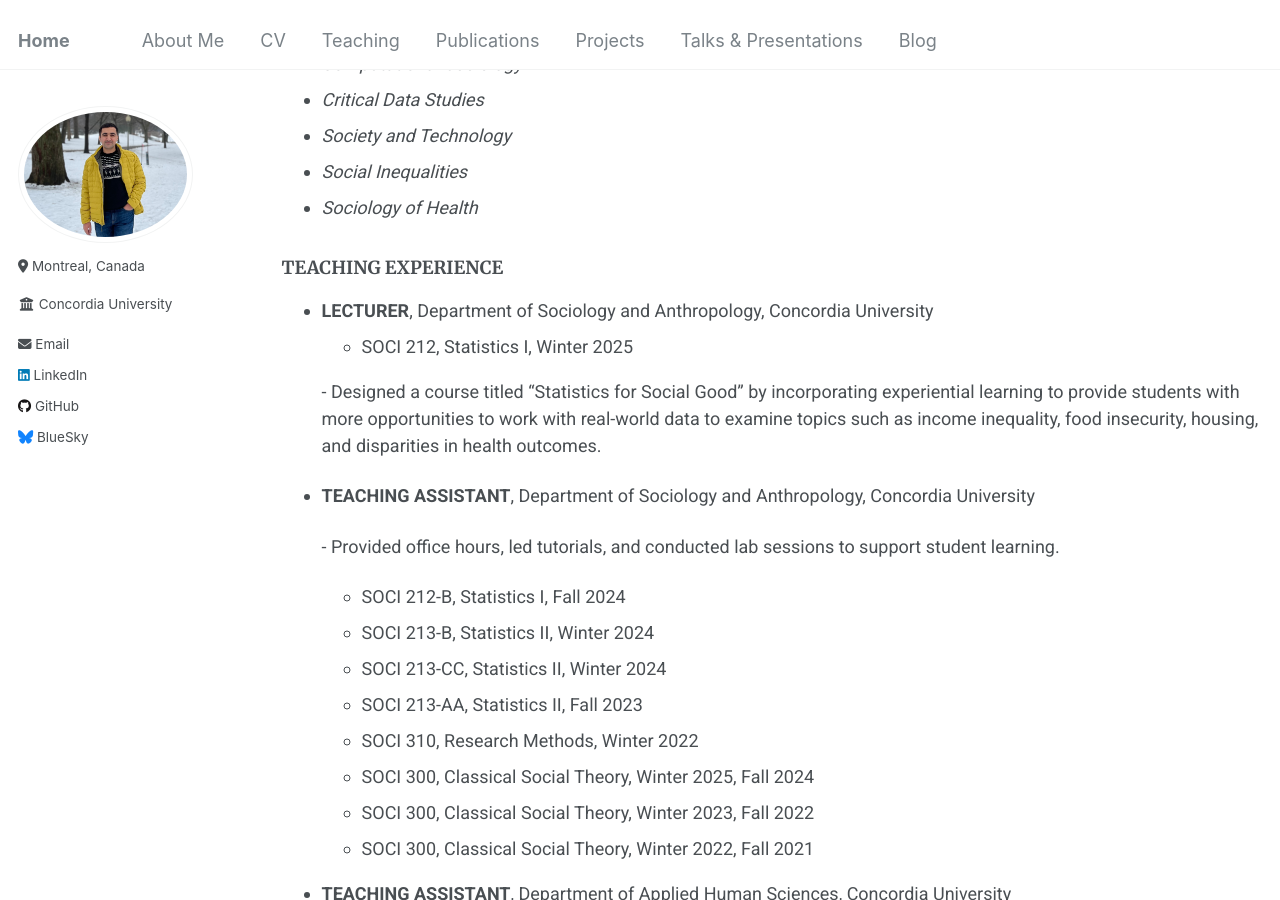
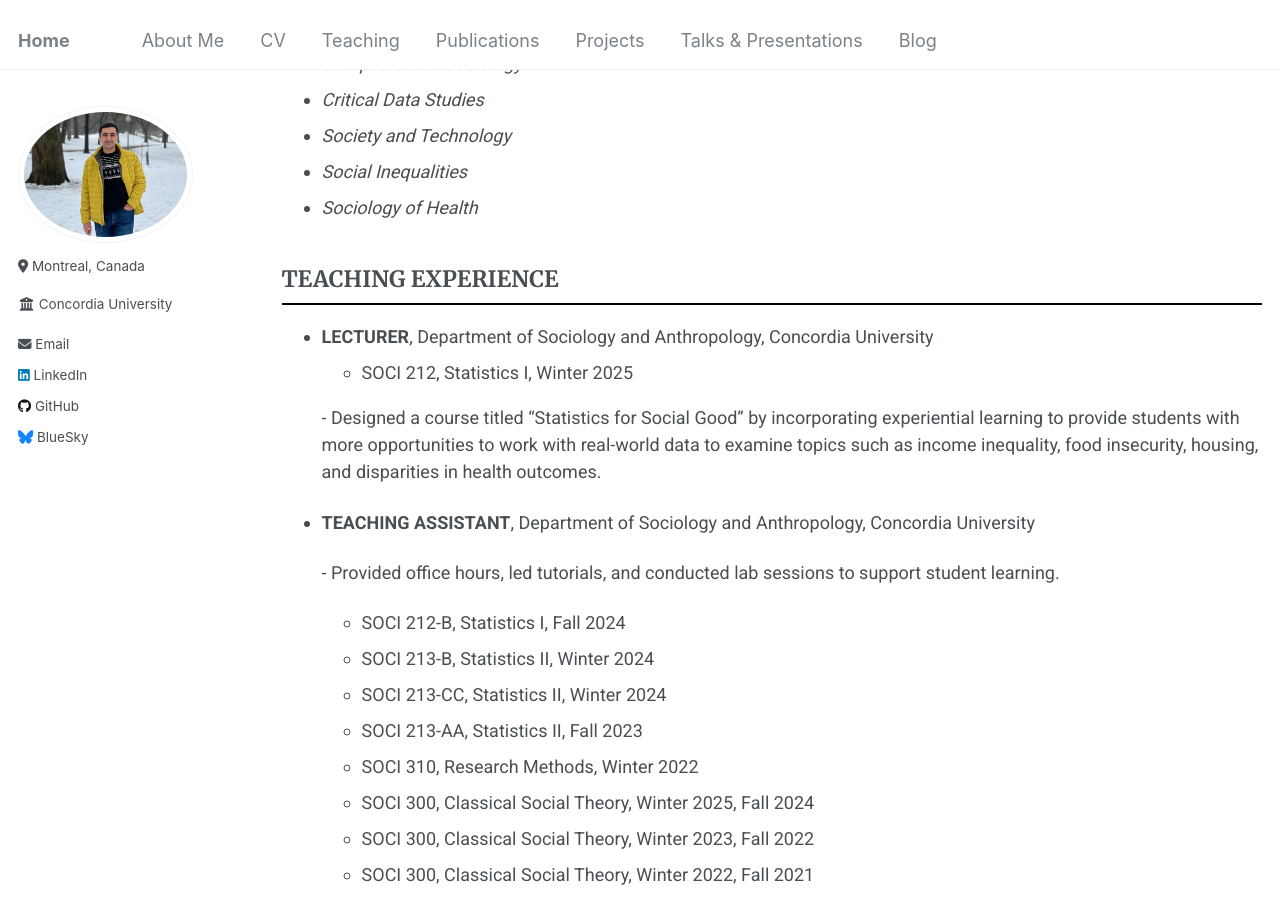
Before and after one commit to Mohsnmonji/mohsnmonji.github.io, a Jekyll site: the page built from _pages/teaching.md, in a window 1280 px wide and 900 px high, scrolled down 558 px. Built offline with Jekyll 4.4.1, drawn with Linux system fonts in a browser that asks for light colours.

```diff
--- a/_pages/teaching.md
+++ b/_pages/teaching.md
@@ -28,7 +28,7 @@ I approach teaching as an enjoyable experience where students feel encouraged to
 * *Sociology of Health*
 
 
-### TEACHING EXPERIENCE
+## TEACHING EXPERIENCE
 
 - **LECTURER**, Department of Sociology and Anthropology, Concordia University
   - SOCI 212, Statistics I, Winter 2025
```
